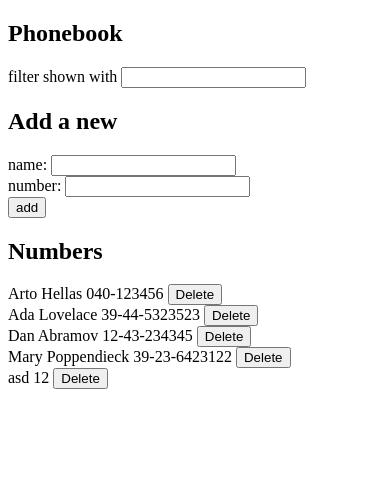
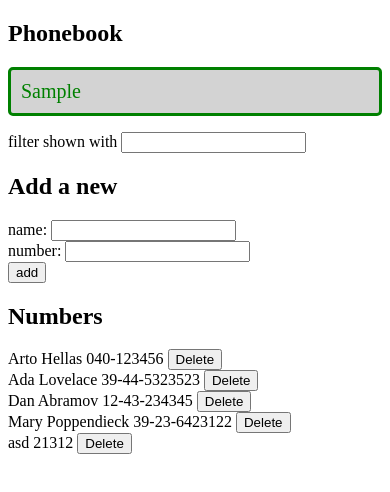
Before and after one commit to alexander7295/FullstackOpen-Submission-Repository, a React (Vite) app in the folder part2/phonebook/: page / in a window 390 px wide. Shown: the top 492 px of the page. Built offline with nearby package versions, Linux system fonts and the light colour scheme; data requests are answered from the project's data file.

Commit message:
Phonebook 2.16

```diff
--- a/part2/phonebook/db.json
+++ b/part2/phonebook/db.json
@@ -22,7 +22,7 @@
     },
     {
       "name": "asd",
-      "number": "12",
+      "number": "21312",
       "id": "R8NiEL033QY"
     }
   ],
--- a/part2/phonebook/src/App.jsx
+++ b/part2/phonebook/src/App.jsx
@@ -4,6 +4,7 @@ import PersonForm from './components/PersonForm'
 import Persons from './components/Persons'
 import axios from 'axios'
 import personService from './services/persons'
+import Notification from './components/Notification'
 
 const App = () => {
   const [persons, setPersons] = useState([
@@ -12,6 +13,7 @@ const App = () => {
   const [newName, setNewName] = useState('')
   const [newNumber, setNewNumber] = useState('')
   const [nameFilter, setNameFilter] = useState('')
+  const [notificationMessage, setNotificationMessage] = useState('Sample')
 
   useEffect(() => {
     personService.getAll().then(persons => setPersons(persons))
@@ -33,7 +35,13 @@ const App = () => {
     if (existingPerson) {
       if (confirm(`${newName} is already added to the phonebook, would you like to replace the old number with a new one?`)) {
         const updatedPerson = { ...existingPerson, number: newNumber }
-        personService.updateNumber(updatedPerson.id, updatedPerson).then(returnedPerson => setPersons(persons.map(person => person.id === returnedPerson.id ? returnedPerson : person)))
+        personService.updateNumber(updatedPerson.id, updatedPerson).then(returnedPerson => {
+          setPersons(persons.map(person => person.id === returnedPerson.id ? returnedPerson : person))
+          setNotificationMessage(`Updated ${updatedPerson.name}'s number.`)
+          setTimeout(() => {
+            setNotificationMessage(null)
+          }, 5000)
+        })
       }
       return
     }
@@ -72,6 +80,7 @@ const App = () => {
   return (
     <div>
       <h2>Phonebook</h2>
+      <Notification message={notificationMessage}/>
       <Filter nameFilter={nameFilter} handleNameFilterChange={handleNameFilterChange}/>
       <h2>Add a new</h2>
       <PersonForm addPerson={addPerson} newName={newName} handleNameChange={handleNameChange} newNumber={newNumber} handleNumberChange={handleNumberChange}/>
--- /dev/null
+++ b/part2/phonebook/src/components/Notification.jsx
@@ -0,0 +1,23 @@
+const Notification = ({ message }) => {
+    const notificationStyle = {
+        color: 'green',
+        background: 'lightgrey',
+        fontSize: '20px',
+        borderStyle: 'solid',
+        borderRadius: '5px',
+        padding: '10px',
+        marginBottom: '10px'
+    }
+
+  if (message === null) {
+    return null
+  }
+
+  return (
+    <div style={notificationStyle}>
+      {message}
+    </div>
+  )
+}
+
+export default Notification
```
